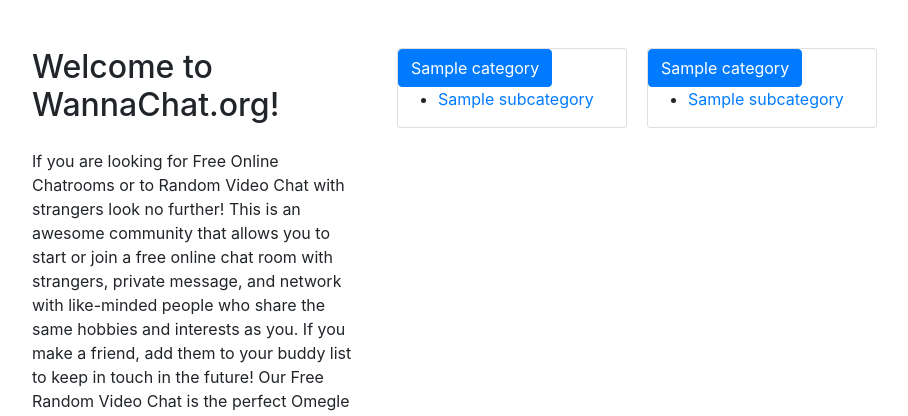
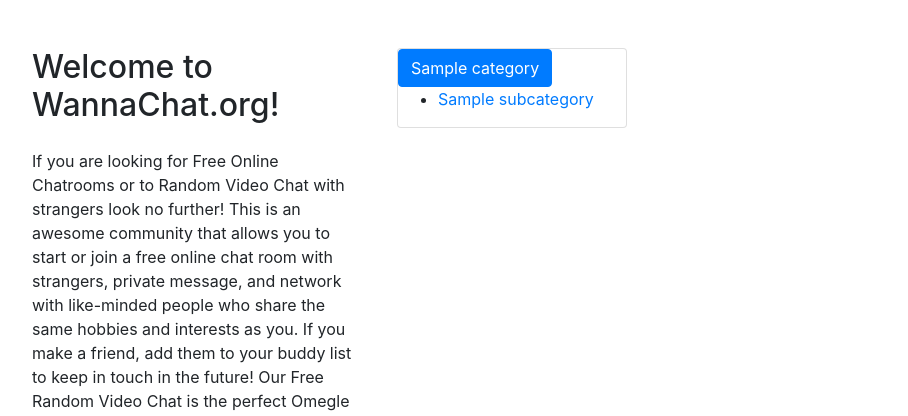
Before and after one commit to sajib1066/wannachat, a Django app: template templates/home/home.html in a window 1280 px wide. Shown: the part 126-542 px from the top of the page, without its empty margins (68-976 px from the left). Run offline with Django 4.2, Linux system fonts and the light colour scheme; the template is opened without the code that fills it: most values are stand-ins (such as "Sample title", 1, 10 or a date in 2020); some libraries are stand-ins or nearby versions.

Commit message:
update query

```diff
--- a/templates/home/base.html
+++ b/templates/home/base.html
@@ -59,6 +59,7 @@
                         </div>
                         {% endif %}
                         <li class="nav-item dropdown no-padding">
+                            <form action="" method="get">
                                 <select class="nav-link dropdown-toggle right-side country" id="country" name="country" href="#" role="button" data-toggle="dropdown" aria-expanded="false" style="background-color: #17a2b8 !important; border: none;">
                                     country
                                     <div class="dropdown-menu">
@@ -67,6 +68,7 @@
                                         {% endfor %}
                                     </div>
                                 </select>
+                            </form>
                         </li>
                     </div>
                 </nav>
--- a/templates/home/home.html
+++ b/templates/home/home.html
@@ -4,26 +4,6 @@
 {% block content %}
 <div class="col-md-7 col-lg-8">
     <div class="card-columns category-section-area">
-        {% for category in world_chat_list %}
-            <div class="card">
-                <div class="section-btn">
-                    <a target="_self" href="#" class="btn btn-primary btn-md" id="random-chat">{{ category.name }}</a>
-                </div>
-                <div class="sub_category">
-                    <ul>
-                        {% for subcategory in category.sub_categories.all %}
-                            <li>
-                                {% if category.category_type == 'chatroom' %}
-                                    <a href="{% url 'chatroom:room' subcategory.pk %}">{{ subcategory.name }}</a>
-                                {% else %}
-                                    <a href="">{{ subcategory.name }}</a>
-                                {% endif %}
-                            </li>
-                        {% endfor %}
-                    </ul>
-                </div>
-            </div>
-        {% endfor %}
         {% for category in category_list %}
             <div class="card">
                 <div class="section-btn">
```
Also changed, not shown: wannachat/views.py (+8 -9 lines). Lines whose indentation alone changed are shown as unchanged.
